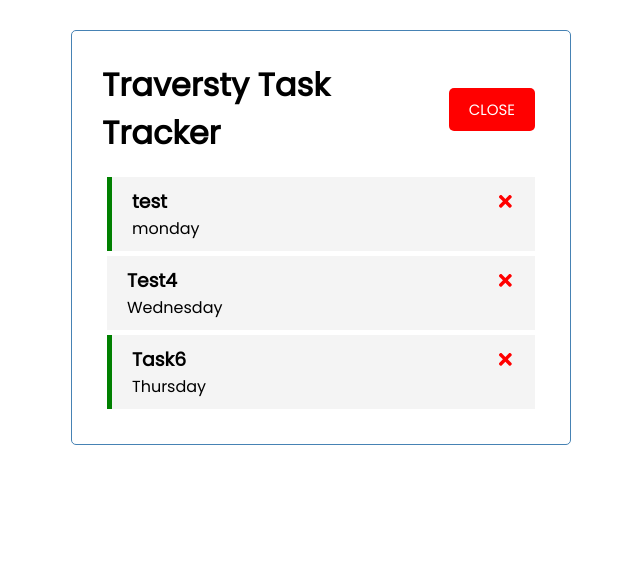
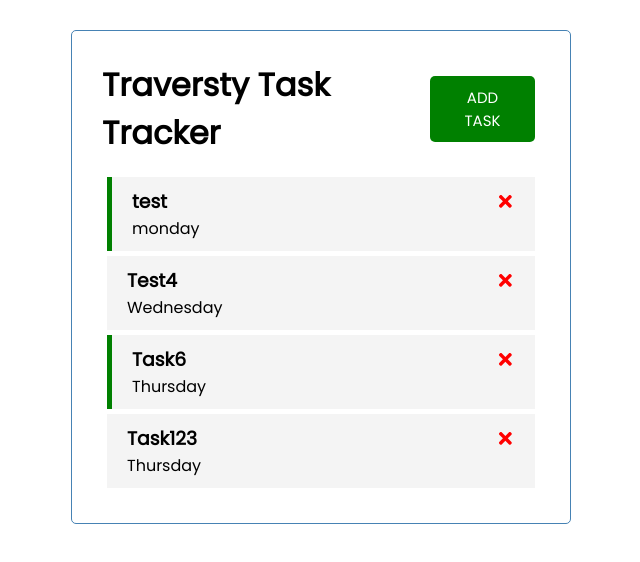
Before and after one commit to alexpgarner/travesty_react_todo, a React (Create React App) app: page / in a window 1280 px wide. Shown: the top 562 px of the page, without its empty margins (319-959 px from the left). Built offline with nearby package versions, Linux system fonts and the light colour scheme; data requests are answered from the project's data file.

Commit message:
using json server to test interactions with backend

```diff
--- /dev/null
+++ b/db.json
@@ -0,0 +1,28 @@
+{
+  "tasks": [
+    {
+      "id": 1,
+      "text": "test",
+      "day": "monday",
+      "reminder": true
+    },
+    {
+      "text": "Test4",
+      "day": "Wednesday",
+      "reminder": false,
+      "id": 2
+    },
+    {
+      "text": "Task6",
+      "day": "Thursday",
+      "reminder": true,
+      "id": 3
+    },
+    {
+      "text": "Task123",
+      "day": "Thursday",
+      "reminder": false,
+      "id": 4
+    }
+  ]
+}
--- a/package.json
+++ b/package.json
@@ -6,6 +6,7 @@
     "@testing-library/jest-dom": "^5.16.5",
     "@testing-library/react": "^13.4.0",
     "@testing-library/user-event": "^13.5.0",
+    "json-server": "^0.17.3",
     "react": "^18.2.0",
     "react-dom": "^18.2.0",
     "react-icons": "^4.8.0",
@@ -16,7 +17,8 @@
     "start": "react-scripts start",
     "build": "react-scripts build",
     "test": "react-scripts test",
-    "eject": "react-scripts eject"
+    "eject": "react-scripts eject",
+    "server": "json-server --watch db.json --port 5000"
   },
   "eslintConfig": {
     "extends": [
--- a/src/App.js
+++ b/src/App.js
@@ -1,32 +1,43 @@
 import Header from './components/Header'
 import Tasks from './components/Tasks'
 import AddTask from './components/AddTask'
-import {useState} from 'react'
+import {useState,useEffect} from 'react'
 const App= () =>  {//this is JS
   const [showAddTask,setShowAddTask] = useState(false)
+  const [tasks,setTasks] = useState([])
+  useEffect(()=>{
+    const fetchTasks = async ()=>{
+      const res = await fetch('http://localhost:5000/tasks')
+      const data = await res.json()
+      setTasks(data)
+      console.log(data)
+
+    }
+    fetchTasks();
+  },[])//empty array for dependencies?
   // const [addCloseColor,setAddCloseColor] = useState('green')
   // const [addCloseBTN,setAddCloseBTN] = useState('Add Task')
-  const [tasks,setTasks] = useState([
-    {
-      "id": 1,
-      "text": "test",
-      "other": "no-show",
-      "day": "monday",
-      "reminder": true
-    },
-    {
-      "text": "Test4",
-      "day": "Wednesday",
-      "reminder": false,
-      "id": 2
-    },
-    {
-      "text": "Task6",
-      "day": "Thursday",
-      "reminder": true,
-      "id": 3
-    }
-  ])
+  // const [tasks,setTasks] = useState([
+  //   {
+  //     "id": 1,
+  //     "text": "test",
+  //     "other": "no-show",
+  //     "day": "monday",
+  //     "reminder": true
+  //   },
+  //   {
+  //     "text": "Test4",
+  //     "day": "Wednesday",
+  //     "reminder": false,
+  //     "id": 2
+  //   },
+  //   {
+  //     "text": "Task6",
+  //     "day": "Thursday",
+  //     "reminder": true,
+  //     "id": 3
+  //   }
+  // ])
 
   //delete task
   const deleteTask = (id) => {
@@ -57,7 +68,7 @@ const App= () =>  {//this is JS
     <div className="container">
       {/* <Header showAddTask = {showAddTask} color = {addCloseColor} title = {addCloseBTN} onShowAddTask = {()=>toggleShowAddTask()} /> MY WAY*/}
       <Header showAddTask = {showAddTask} onShowAddTask = {()=>toggleShowAddTask()}/>
-      {showAddTask && <AddTask onAddTask = {addTask} tasks = {tasks} setTasks = {setTasks}/>} {/**like terniary without**/}
+      {showAddTask && <AddTask onAddTask = {addTask} tasks = {tasks} setTasks = {setTasks}/>}
       {tasks.length>0 ? <Tasks tasks = {tasks} onDelete = {deleteTask} onToggle = {toggleReminder}/>: 'No Tasks To Show'}
     </div>
   );
--- a/src/components/Header.js
+++ b/src/components/Header.js
@@ -11,7 +11,7 @@ const Header = (props) => {//destructure props for less confusions. I kept it th
     <header className = 'header'>
       <h1>{props.title}</h1>
       {/* <Button onClick = {props.onShowAddTask} color = {props.color} text ={props.title}/> MY WAY WORKED. I like travesty way better less props to pass and get confused about*/}
-      <Button onClick = {props.onShowAddTask} color = {props.showAddTask ? 'green' : 'red'} text ={props.showAddTask ? 'ADD TASK' : 'CLOSE'}/>
+      <Button onClick = {props.onShowAddTask} color = {props.showAddTask ? 'red' : 'green'} text ={!props.showAddTask ? 'ADD TASK' : 'CLOSE'}/>
     </header>
   )
 }
```
Also changed, not shown: 1 other file (tests, documents, lock files or other folders).
